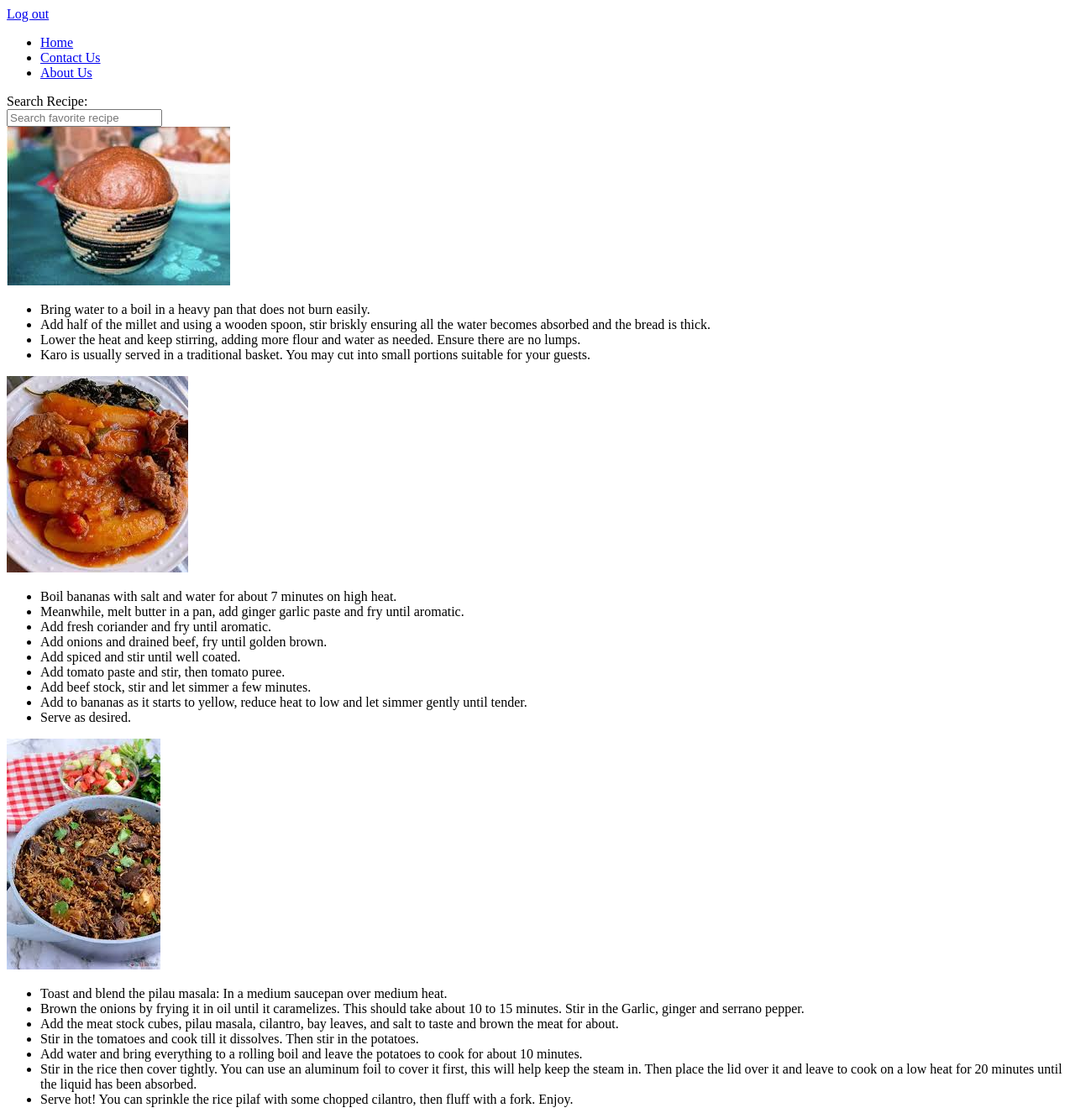
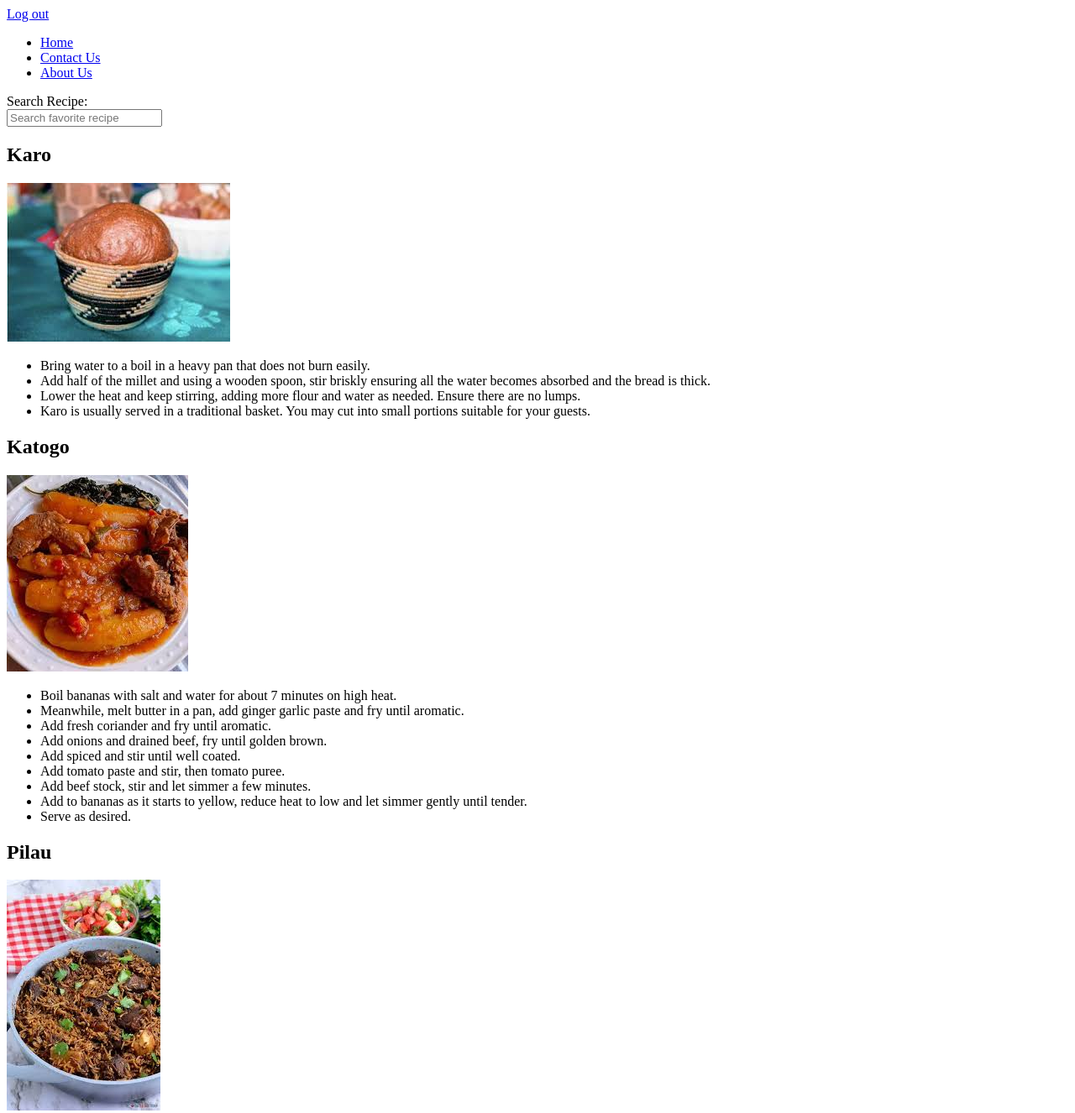
Before and after one commit to Mugabe-Joshua/Traac_Recipe_Site-MrE, a plain HTML site: page home_page/home.html in a window 1280 px wide. Shown: the top 1326 px of the page at 84% size. Drawn offline with Linux system fonts and the light colour scheme.

Commit message:
added h2's

```diff
--- a/home_page/home.html
+++ b/home_page/home.html
@@ -20,7 +20,7 @@
     </div>
     <section>
         <div>
-            <title>Karo</title>
+            <h2>Karo</h2>
             <img src="../images/karo.jpeg" alt="a picture of karo">
             <ul>
                 <li>Bring water to a boil in a heavy pan that does not burn easily.</li>
@@ -31,7 +31,7 @@
             </ul>
         </div>
         <div>
-            <title>Katogo</title>
+            <h2>Katogo</h2>
             <img src="../images/katogo.jpeg" alt="a picture of katogo">
             <ul>
                 <li> Boil bananas with salt and water for about 7 minutes on high heat.</li>
@@ -46,7 +46,7 @@
             </ul>
         </div>
         <div>
-            <title>Pilau</title>
+            <h2>Pilau</h2>
             <img src="../images/pilau.jpeg" alt="a picture of pilau">
             <ul>
                 <li>Toast and blend the pilau masala: In a medium saucepan over medium heat.</li>
```
